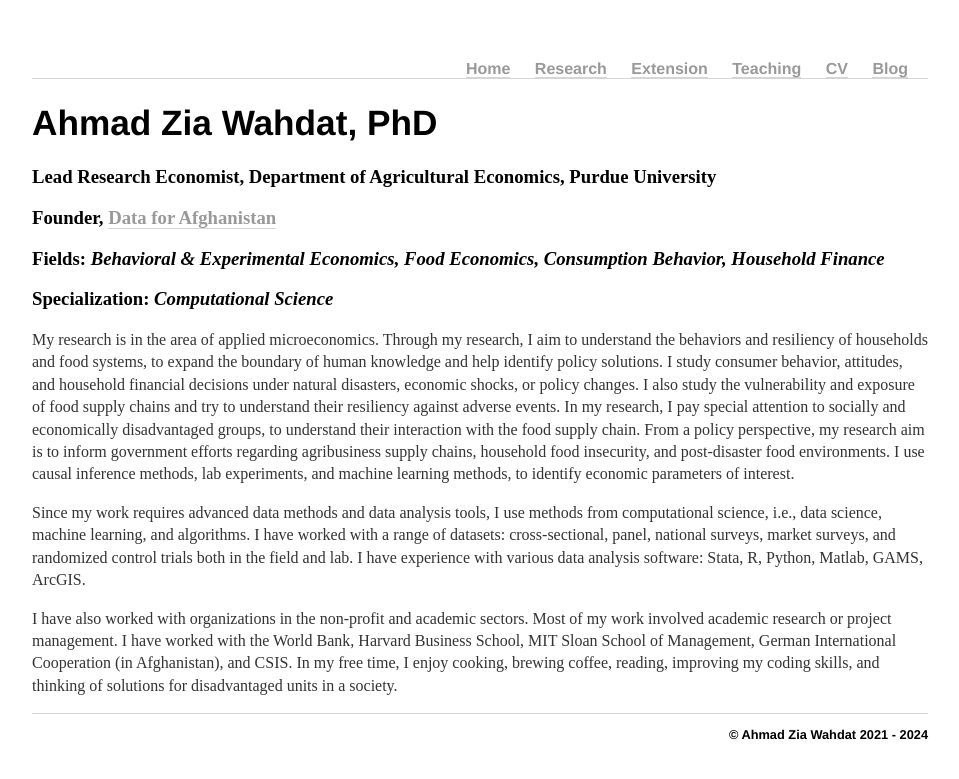
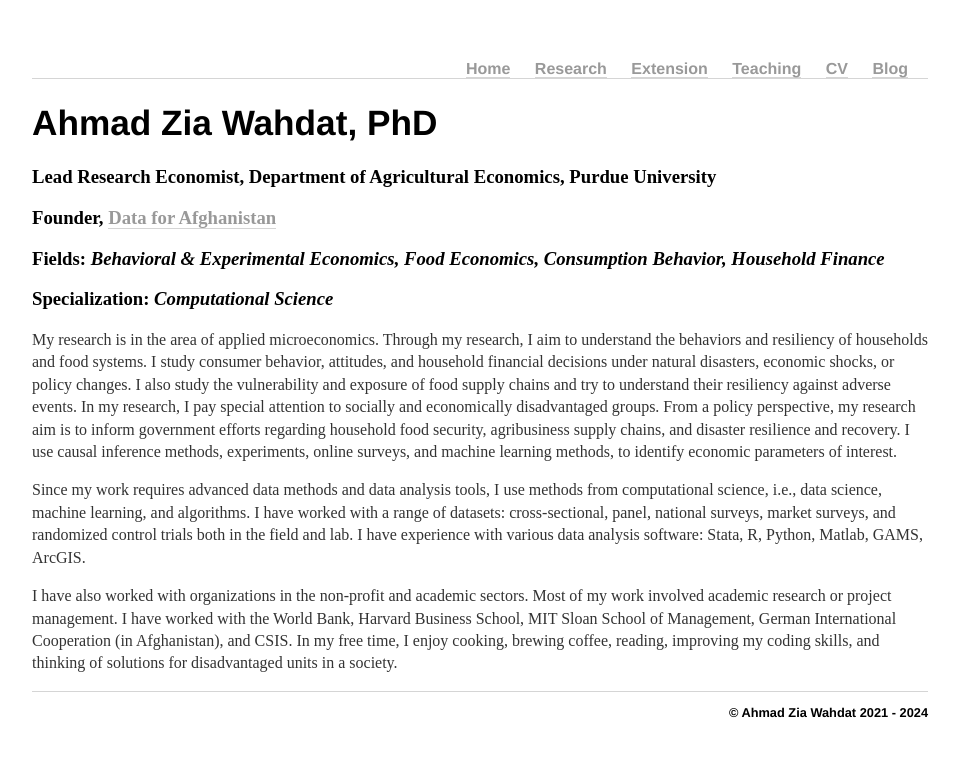
Before and after one commit to awahdat/webpage, a Jekyll site: the page built from home/index.html, in a window 1280 px wide. Shown: the top 779 px of the page, without its empty margins (160-1119 px from the left). Built offline with Jekyll 4.4.1, drawn with Linux system fonts in a browser that asks for light colours.

Commit message:
Update index.html

```diff
--- a/home/index.html
+++ b/home/index.html
@@ -15,13 +15,12 @@ title: Ahmad Zia Wahdat
 
 	<p>My research is in the area of applied microeconomics.
 		Through my research, I aim to understand the behaviors and resiliency of
-		households and food systems, to expand the boundary of human knowledge and help identify policy solutions.
+		households and food systems.
 		I study consumer behavior, attitudes, and household financial decisions under natural disasters, economic shocks, or policy changes.
 		I also study the vulnerability and exposure of food supply chains and try to understand their
-		resiliency against adverse events. In my research, I pay special attention to socially and economically disadvantaged groups,
-		to understand their interaction with the food supply chain.
-		From a policy perspective, my research aim is to inform government efforts regarding agribusiness supply chains, household food insecurity,
-		and post-disaster food environments. I use causal inference methods, lab experiments, and
+		resiliency against adverse events. In my research, I pay special attention to socially and economically disadvantaged groups.
+		From a policy perspective, my research aim is to inform government efforts regarding household food security, agribusiness supply chains,
+		and disaster resilience and recovery. I use causal inference methods, experiments, online surveys, and
 		machine learning methods, to identify economic parameters of interest. </p>
 
         <p>Since my work requires advanced data methods and data analysis tools, I use methods from computational science, i.e., data science, machine learning,
```
